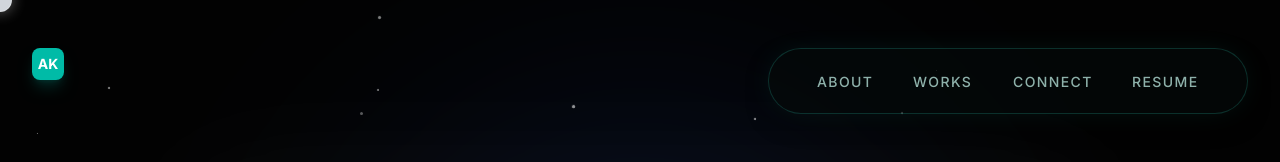
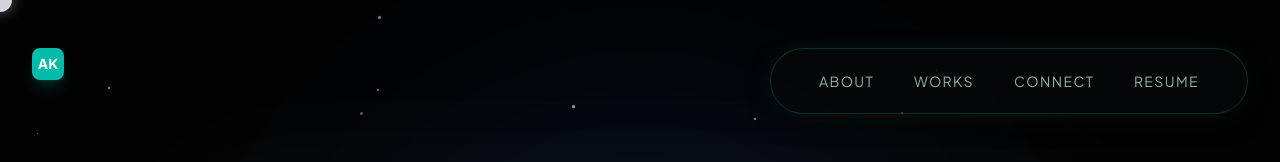
Before and after one commit to aasthakumari03/updated_Portfolio, a Next.js app: page / in a window 1280 px wide. Shown: the top 162 px of the page. Built offline with nearby package versions, Linux system fonts and the light colour scheme; a web font is replaced by a local one.

Commit message:
feat: change nav bar font to Plus Jakarta Sans and add pop-up hover effect

```diff
--- a/components/NavHeader.tsx
+++ b/components/NavHeader.tsx
@@ -111,7 +111,7 @@
                             <a
                                 href={item.href}
                                 onClick={(e) => handleLinkClick(e, item.href)}
-                                className="text-sm font-medium text-teal-100/70 hover:text-teal-300 transition-all duration-500 ease-out uppercase tracking-widest hover:scale-110 hover:shadow-[0_0_25px_rgba(45,212,191,0.5)]"
+                                className="text-sm font-[family-name:var(--font-plus-jakarta-sans)] text-teal-100/70 hover:text-teal-300 transition-all duration-500 ease-out uppercase tracking-widest hover:scale-110 hover:-translate-y-1 hover:shadow-[0_0_25px_rgba(45,212,191,0.5)]"
                             >
                                 {item.label}
                             </a>
```
